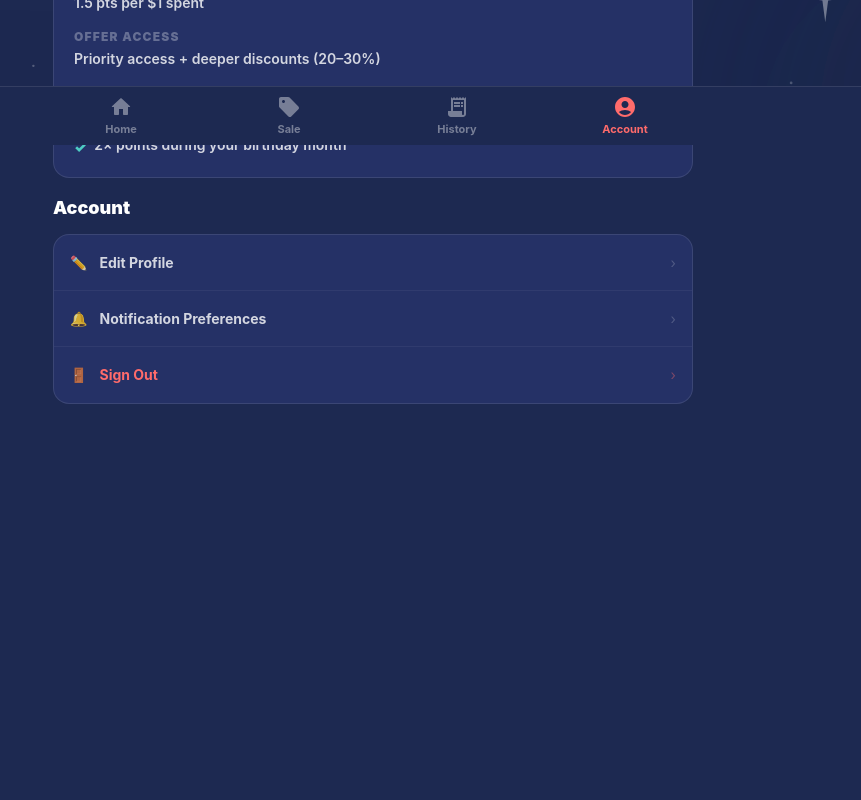
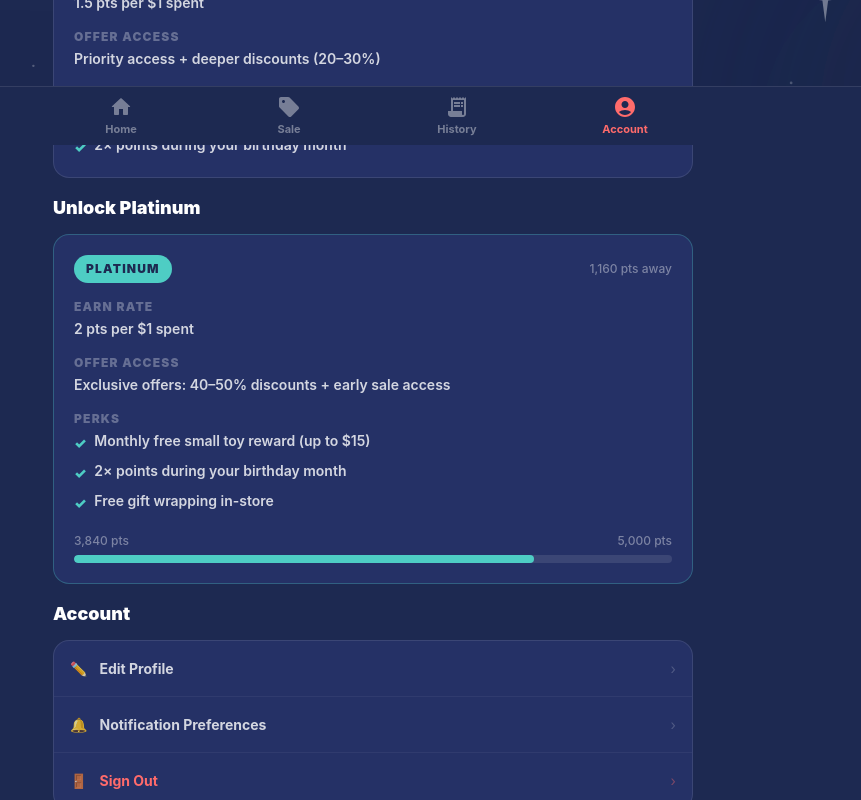
Before and after one commit to amytrompeterS/loyalty-member-app, a React (Vite) app: page /account in a window 1280 px wide. Shown: the part 655-1455 px from the top of the page, without its empty margins (267-1128 px from the left). Before the commit the page ends 1171 px from the top, so only its background shows below. Built offline with nearby package versions, Linux system fonts and the light colour scheme.

Commit message:
Add Platinum upgrade teaser and total points summary to Account and History pages

```diff
--- a/src/pages/Account.tsx
+++ b/src/pages/Account.tsx
@@ -133,6 +133,56 @@ export default function Account({ data }: AccountProps) {
         </div>
       </section>
 
+      {/* Platinum upgrade teaser */}
+      {member.tier !== 'Platinum' && (
+        <section className="px-4 pb-4" aria-labelledby="platinum-heading">
+          <h2 className="text-lg font-black text-white mb-3" id="platinum-heading">Unlock Platinum</h2>
+          <div className="bg-[#253166] border border-[#4ECDC4]/30 rounded-2xl p-5">
+            <div className="flex items-center justify-between mb-4">
+              <span className="text-xs font-black px-3 py-1.5 rounded-full uppercase tracking-widest bg-[#4ECDC4] text-[#1D2951]">
+                Platinum
+              </span>
+              <span className="text-xs text-white/40 font-medium">{pointsBalance.pointsToNextTier.toLocaleString()} pts away</span>
+            </div>
+            <dl className="space-y-4 text-sm mb-5">
+              <div>
+                <dt className="text-xs text-white/30 font-black uppercase tracking-widest mb-1">Earn Rate</dt>
+                <dd className="text-white/80 font-semibold">{tierBenefits.Platinum.earnRate}</dd>
+              </div>
+              <div>
+                <dt className="text-xs text-white/30 font-black uppercase tracking-widest mb-1">Offer Access</dt>
+                <dd className="text-white/80 font-semibold">{tierBenefits.Platinum.offers}</dd>
+              </div>
+              <div>
+                <dt className="text-xs text-white/30 font-black uppercase tracking-widest mb-1">Perks</dt>
+                <dd>
+                  <ul className="space-y-2">
+                    {tierBenefits.Platinum.perks.map((perk, i) => (
+                      <li key={i} className="text-white/80 font-semibold flex items-start gap-2">
+                        <span className="text-[#4ECDC4] mt-0.5 font-black shrink-0" aria-hidden="true">✓</span>
+                        {perk}
+                      </li>
+                    ))}
+                  </ul>
+                </dd>
+              </div>
+            </dl>
+            <div>
+              <div className="flex justify-between text-xs text-white/40 font-medium mb-1.5">
+                <span>{pointsBalance.current.toLocaleString()} pts</span>
+                <span>{pointsBalance.nextTierThreshold.toLocaleString()} pts</span>
+              </div>
+              <div className="w-full h-2 bg-white/10 rounded-full overflow-hidden">
+                <div
+                  className="h-full bg-[#4ECDC4] rounded-full transition-all"
+                  style={{ width: `${Math.min(100, Math.round((pointsBalance.current / pointsBalance.nextTierThreshold) * 100))}%` }}
+                />
+              </div>
+            </div>
+          </div>
+        </section>
+      )}
+
       {/* Account actions */}
       <section className="px-4 pb-4" aria-labelledby="actions-heading">
         <h2 className="text-lg font-black text-white mb-3" id="actions-heading">Account</h2>
--- a/src/pages/History.tsx
+++ b/src/pages/History.tsx
@@ -52,11 +52,32 @@ export default function History({ data }: HistoryProps) {
     })
   }
 
+  const totalPoints = data.pointsBalance.current
+
   return (
     <main className="pb-24">
       <div className="px-4 pt-5 pb-4">
         <h1 className="text-2xl font-black text-white">Points History</h1>
       </div>
+
+      {/* Total points summary */}
+      <section className="px-4 mb-5" aria-label="Total points balance">
+        <div className="bg-[#253166] border border-white/10 rounded-2xl px-5 py-4 flex items-center justify-between">
+          <div>
+            <p className="text-xs font-black text-white/40 uppercase tracking-widest mb-1">Total Points</p>
+            <p className="text-4xl font-black text-white">{totalPoints.toLocaleString()}</p>
+          </div>
+          <div className="text-right">
+            <p className="text-xs font-medium text-white/40">{data.pointsBalance.pointsToNextTier.toLocaleString()} to {data.pointsBalance.nextTierName}</p>
+            <div className="mt-2 w-28 h-1.5 bg-white/10 rounded-full overflow-hidden">
+              <div
+                className="h-full bg-[#4ECDC4] rounded-full"
+                style={{ width: `${Math.round((totalPoints / data.pointsBalance.nextTierThreshold) * 100)}%` }}
+              />
+            </div>
+          </div>
+        </div>
+      </section>
 
       {/* Chart */}
       <section className="px-4 mb-5" aria-labelledby="chart-heading">
```
